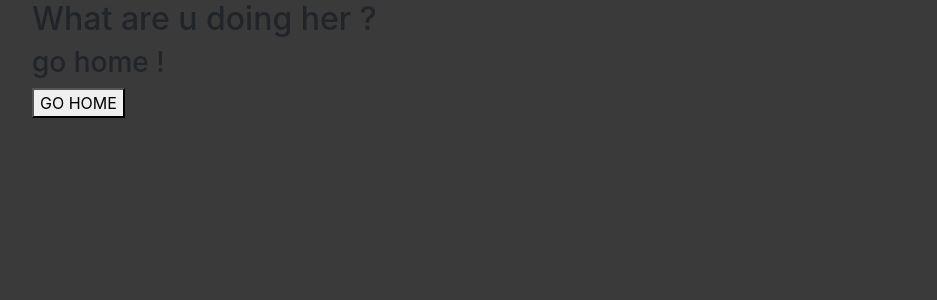
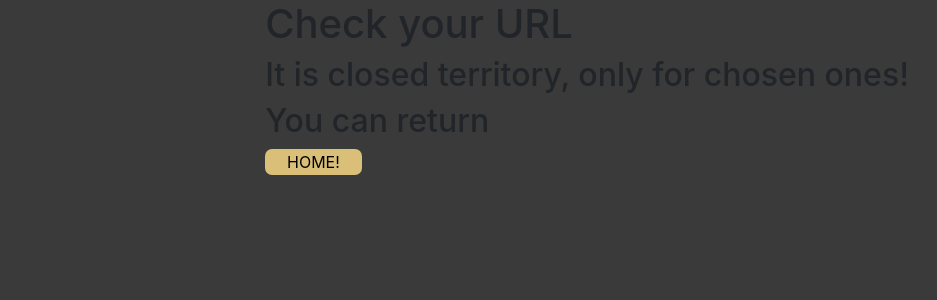
Before and after one commit to decster1488/AchieveProgect-0.2.0, an Angular app: page /singup in a window 1280 px wide. Shown: the top 300 px of the page, without its empty margins (53-990 px from the left). Built offline with nearby package versions, Linux system fonts and the light colour scheme.

Commit message:
error-page add styles

```diff
--- a/src/app/core/error-page/error-page.component.html
+++ b/src/app/core/error-page/error-page.component.html
@@ -1,3 +1,6 @@
-<h2>What are u doing her ?</h2>
-<h3>go home !</h3>
-<button>GO HOME</button>
+<div class="error-conatiner">
+  <h1>Check your URL</h1>
+  <h2>It is closed territory, only for chosen ones!</h2>
+  <h2>You can return</h2>
+  <button routerLink="/front-page">HOME!</button>
+</div>
--- a/src/app/core/error-page/error-page.component.scss
+++ b/src/app/core/error-page/error-page.component.scss
@@ -0,0 +1,18 @@
+.error-conatiner{
+  display: grid;
+  justify-content: center;
+    button{
+      text-align: center;
+      width: 15%;
+      border:none;
+      outline: none;
+      color: #000;
+      background-color: #d9bf77;
+      border-radius: 7px;
+        &:hover{
+          background-color: black;
+          color: white;
+          transition: 1s ease-out;
+        }
+    }
+}
--- a/src/app/core/error-page/error-page.component.ts
+++ b/src/app/core/error-page/error-page.component.ts
@@ -10,6 +10,7 @@ export class ErrorPageComponent implements OnInit {
   constructor() { }
 
   ngOnInit() {
+
   }
 
 }
```
Also changed, not shown: src/assets/logo/logo.svg (added), 1 other file (tests, documents, lock files or other folders).
